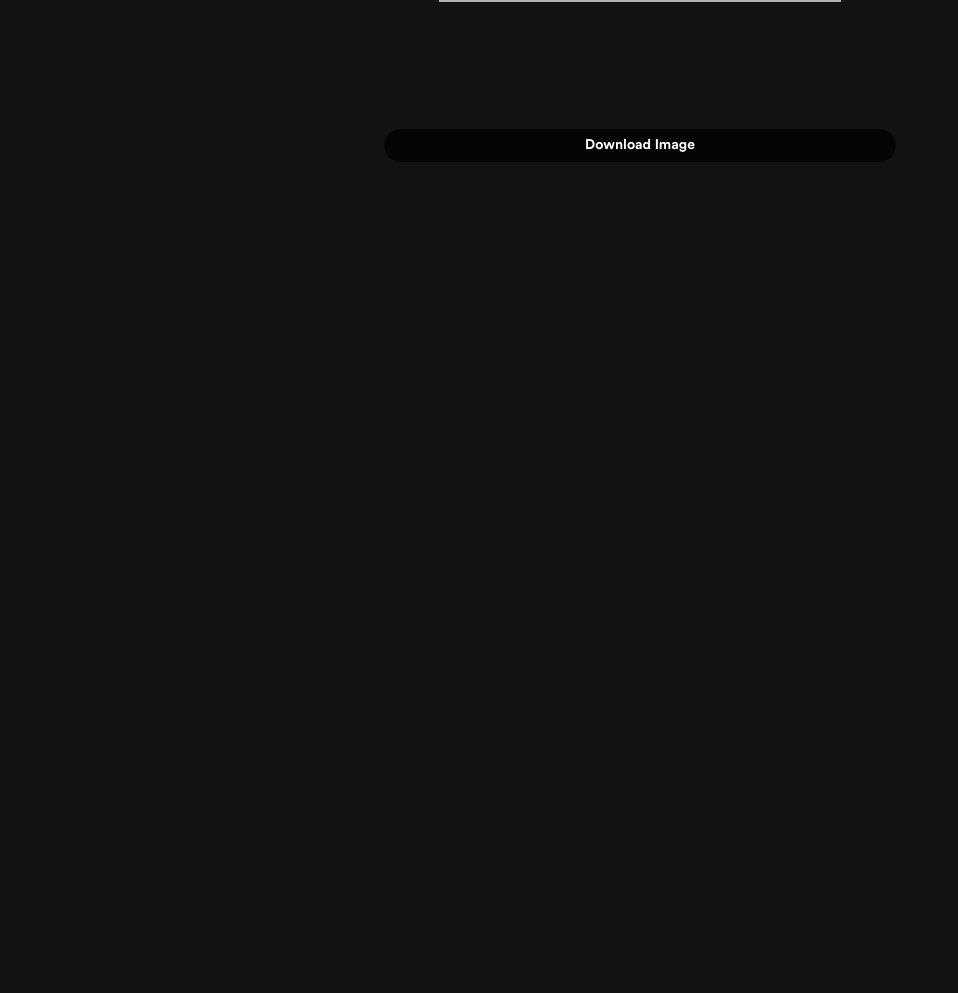
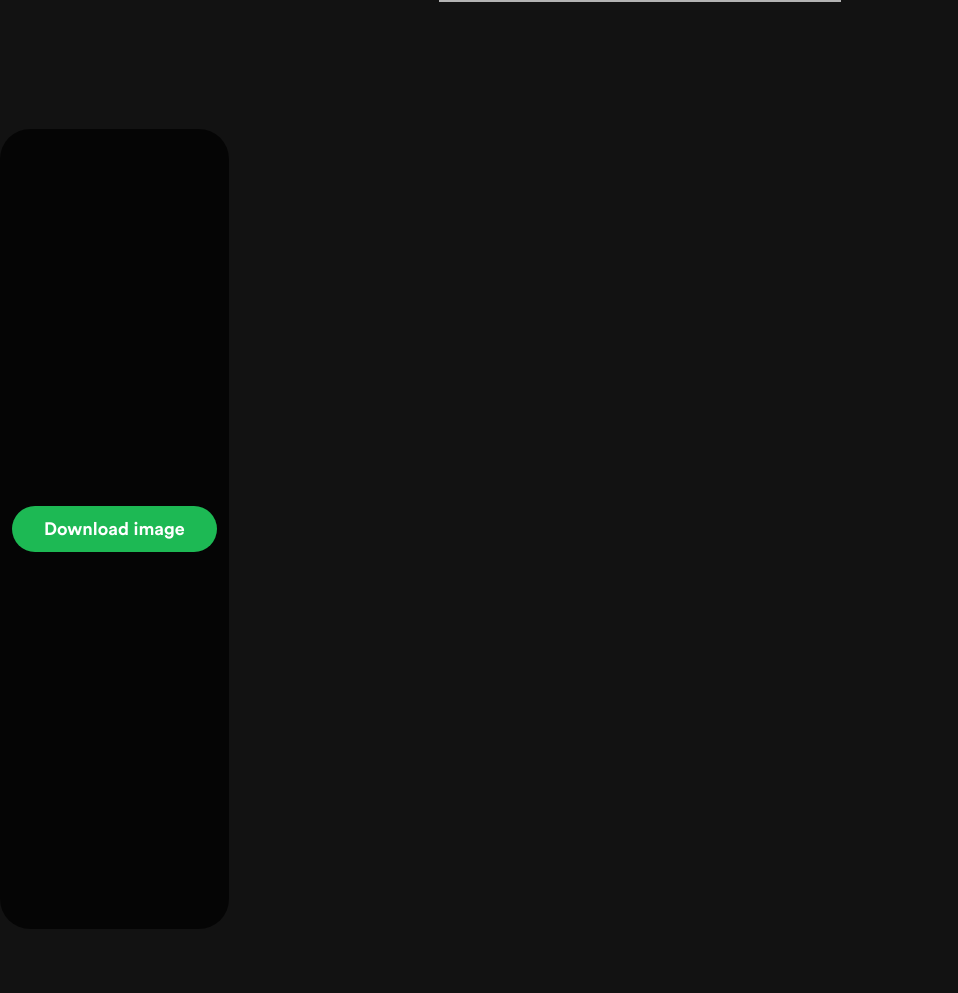
Before and after one commit to chekos/esporifai-deta, a FastAPI app: template templates/track.html.jinja in a window 1280 px wide. Shown: the part 645-1638 px from the top of the page, without its empty margins (0-958 px from the left). Before the commit the page ends 807 px from the top, so only its background shows below. Run offline with FastAPI, Linux system fonts and the light colour scheme; the template is opened without the code that fills it: most values are stand-ins (such as "Sample title", 1, 10 or a date in 2020); grey boxes marked "Sample" are stand-in pictures.

Commit message:
update button

```diff
--- a/templates/track.html.jinja
+++ b/templates/track.html.jinja
@@ -20,6 +20,6 @@
             </div>
         </div>
     </div>
-    <button id="downloadButton" onclick="captureAndDownload()">Download Image</button>
+    <button class="login-container" onclick="captureAndDownload()"><a class="login-button">Download image</a></main>
 </main>
 {% endblock %}
```
